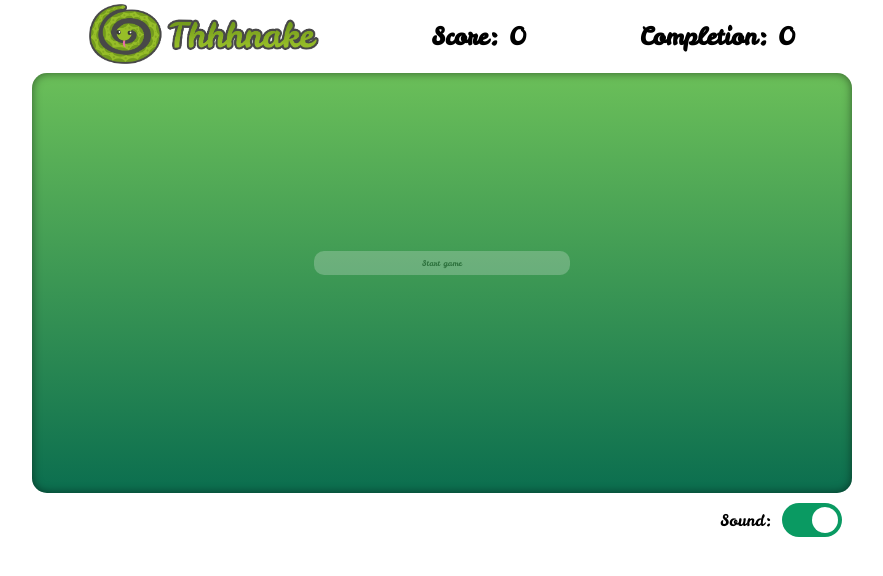
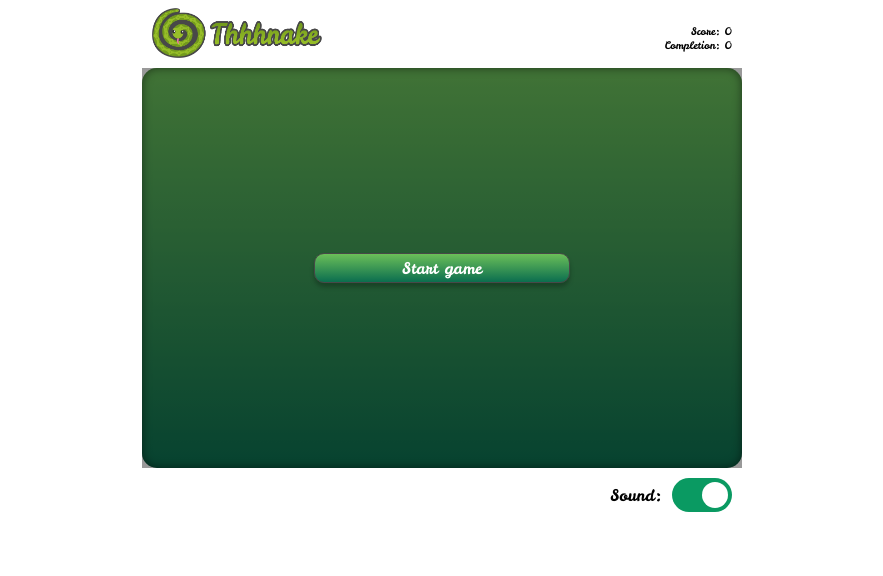
Before and after one commit to Volgodd/snake-project, a plain HTML site: page index.html in a window 1280 px wide. Shown: the whole page, without its empty margins (198-1081 px from the left). Drawn offline with Linux system fonts and the light colour scheme.

Commit message:
figma design - done

```diff
--- a/css/styles.css
+++ b/css/styles.css
@@ -1,9 +1,20 @@
 * {
   font-family: "Leckerli One", sans-serif;
+  font-weight: 400;
 }
 
 body {
-  margin: 0;
+  /* margin: 0; */
+}
+
+.white-text {
+  color: white;
+}
+
+.blur {
+  filter: blur(5px);
+  background: rgba(0, 0, 0, 0.4);
+  box-shadow: inset 0px 0px 10px rgba(0, 0, 0, 0.5);
 }
 
 .game-container {
@@ -17,23 +28,44 @@ body {
 
 .game-container__scoreboard {
   position: relative;
-  display: flex;
+  display: grid;
   flex-direction: row;
-  justify-content: space-around;
+  /* justify-content: space-around; */
   width: calc(var(--cluster-size) * var(--width-clusters));
-  height: 50px;
-  height: fit-content;
-  align-items: center;
+  /* height: fit-content; */
+  height: 60px;
+  /* align-items: center; */
+
+  grid-template-columns: 1fr 1fr;
+  grid-template-rows: 1fr 1fr;
+  /* justify-items: center; */
 }
 
 .game-container__scoreboard > h2 {
-  font: ;
+  font-size: 1.3vh;
+  margin: 0 10px 0 0;
+  justify-self: self-end;
 }
 
+.logo {
+  grid-row: 1/3;
+  justify-self: self-start;
+  margin-left: 10px;
+}
 
 .logo > img {
-  width: 230px;
-  height: 60px;
+  width: 170px;
+  height: 50px;
+}
+
+#score {
+  grid-row: 1/2;
+  align-self: end;
+}
+
+#completion {
+  grid-row: 2/3;
+  align-self: start;
 }
 
 #game-container__playground {
@@ -62,7 +94,7 @@ body {
   left: var(--x-coord);
   top: var(--y-coord);
 
-  background-image: url('../img/snake_ptrn.png');
+  background-image: url("../img/snake_ptrn.png");
   background-size: contain;
 
   /* transition: top 1s ease-in-out, left 1s ease-in-out; */
@@ -99,6 +131,16 @@ body {
 
 .game-container__game-overlays.active {
   display: block;
+  background: rgba(0, 0, 0, 0.4);
+}
+
+.game-container__wrapper {
+  width: calc(var(--cluster-size) * var(--width-clusters));
+  height: calc(var(--cluster-size) * var(--height-clusters));
+  position: absolute;
+  width: 600px;
+  height: 400px;
+  top: 60px;
 }
 
 .game-container__game-overlays,
@@ -108,9 +150,9 @@ body {
   position: absolute;
   display: none;
   width: 100%;
-  /* height: 100%; */
+  height: 100%;
   z-index: 1;
-  top: 2vh;
+  /* top: 2vh; */
   left: 0px;
 }
 
@@ -121,44 +163,29 @@ body {
   flex-direction: column;
   align-self: flex-end;
   height: 100%;
-  top: -10px;
-}
-
-#new-game-button {
-  width: 20vw;
-  height: 3vh;
-  font-size: 1vh;
-  order: 1;
-  outline: none;
-  border-radius: 10px;
-  border: none;
-  /* background-color: rgb(140 239 229 / 32%); */
-  transition-duration: 0.5s;
-  opacity: 0.5;
-  cursor: pointer;
+  background: rgba(0, 0, 0, 0.4);
 }
 
 .game-container__game-over.active,
 .game-container__win.active {
   display: flex;
   position: absolute;
-  justify-content: flex-start;
+  justify-content: center;
   align-items: center;
   flex-direction: column;
 }
 
 .game-container__button {
   width: 20vw;
-  height: 3vh;
-  font-size: 1vh;
-  order: 1;
-  outline: none;
+  height: 3.7vh;
+  font-size: 2vh;
+  order: 3;
+  transition-duration: 0.5s;
+  cursor: pointer;
+  background: linear-gradient(180deg, #6bbf59 0%, #0b6e4f 100%);
+  border: 1px solid #484848;
+  box-shadow: 0px 4px 4px rgba(0, 0, 0, 0.25);
   border-radius: 10px;
-  border: none;
-  /* background-color: rgb(140 239 229 / 32%); */
-  transition-duration: 0.5s;
-  opacity: 0.5;
-  cursor: pointer;
 }
 
 .game-container__button:hover {
@@ -171,7 +198,19 @@ body {
 
 .game-container__game-over-tag,
 .game-container__win-tag {
-  color: rgb(0 0 0);
+  font-size: 2.5vh;
+  margin: 0 0 1vh 0;
+  font-weight: 400;
+}
+
+.game-container__last-score {
+  font-size: 1.8vh;
+}
+
+.game-container__last-score > {
+  font-size: 2.8vh;
+  display: block;
+  text-align: center;
 }
 
 .food_img {
--- a/index.html
+++ b/index.html
@@ -11,7 +11,7 @@
       rel="stylesheet"
     />
     <title>Max`s snake</title>
-    <link rel="icon" href="img/cherry.png" type="image/x-icon">
+    <link rel="icon" href="img/cherry.png" type="image/x-icon" />
     <link rel="stylesheet" href="css/styles.css" />
     <script src="js/snake.js" defer></script>
     <script src="js/engine.js" defer></script>
@@ -27,36 +27,36 @@
         <a href="#" class="logo">
           <img src="img/thnake-logo.png" alt="logo tttthnake" />
         </a>
-
-
         <h2 id="score">Score: <span> 0</span></h2>
         <h2 id="completion">Completion: <span>0</span></h2>
         <!-- <h2 id="high-score">Highscore: <span></span></h2> -->
-
-
       </div>
 
+      <div class="game-container__wrapper">
         <div class="game-container__new-game-overlays">
-        <div id="new-game-button">
-          <button class="game-container__button">Start game</button>
-        </div>
+          <button class="game-container__button white-text">Start game</button>
         </div>
 
         <div class="game-container__game-overlays">
           <div class="game-container__game-over">
-          <button class="game-container__button">
-            Try again, you're doing great!
+            <button class="game-container__button white-text">
+              Play again
             </button>
-          <h1 class="game-container__game-over-tag">Game over</h1>
-          <h2 class="game-container__last-score">Your score: <span></span></h2>
+            <h1 class="game-container__game-over-tag white-text">Game over</h1>
+            <h2 class="game-container__last-score white-text">
+              Game thhhcore: <span></span>
+            </h2>
             <div class="game-container__win">
-            <button class="game-container__button">New game</button>
-            <h1 class="game-container__win-tag">
+              <button class="game-container__button white-text">
+                New game
+              </button>
+              <h1 class="game-container__win-tag white-text">
                 Congratulations! You're win!
               </h1>
-            <h2 class="game-container__last-score--win">
+              <h2 class="game-container__last-score--win white-text">
                 Your score: <span></span>
               </h2>
+            </div>
           </div>
         </div>
       </div>
--- a/js/engine.js
+++ b/js/engine.js
@@ -149,7 +149,7 @@ class Engine {
   start() {
     document.querySelector('.game-container__new-game-overlays').classList.remove('active');
     this.snake.reset();
-    this.playground.renderHighScore(this.playground.SCORE);
+    // this.playground.renderHighScore(this.playground.SCORE);
     document.addEventListener("keydown", (e) => this._handleKeyDown(e));
 
     this.playground.regenerateFoodImage();
@@ -168,6 +168,9 @@ class Engine {
     this.MOVE_TIMER = null;
     document.querySelector('.game-container__game-overlays').classList.add('active');
     document.querySelector('.game-container__game-over').classList.add('active');
+
+    document.querySelector('#game-container__playground').classList.add('blur');
+
     this.TICK_SPEED = this.START_TICK_SPEED;
     audioEngine.stopBackgroundMusic();
     // audioEngine.
@@ -181,12 +184,15 @@ class Engine {
     this.MOVE_TIMER = null;
     document.querySelector('.game-container__game-overlays').classList.add('active');
     document.querySelector('.game-container__win').classList.add('active');
+    document.querySelector('#game-container__playground').classList.add('blur');
     this.TICK_SPEED = this.START_TICK_SPEED;
   }
 
   _reset () {
     this.playground.editScore(false, true);
     this.CURRENT_DIRECTION = this.DIRECTIONS.RIGHT;
+    document.querySelector('#game-container__playground').classList.remove('blur');
+
   }
 
   _setUpButtons() {
--- a/js/playground.js
+++ b/js/playground.js
@@ -1,8 +1,8 @@
 class Playground {
   PLAYGROUND_ID = "game-container__playground";
   CLUSTER_SIZE = 20;
-  WIDTH_CLUSTERS = 41;
-  HEIGHT_CLUSTERS = 21;
+  WIDTH_CLUSTERS = 30;
+  HEIGHT_CLUSTERS = 20;
 
   FOOD_IMG = [];
   IMG_NAMES = ["cherry", "lemon", "orange", "strawberry", "watermelon"];
@@ -394,7 +394,7 @@
   renderHighScore(score) {
     this.HIGH_SCORE = Math.max(score, this.HIGH_SCORE);
     localStorage.setItem(this.LOCAL_STORAGE_NAME, this.HIGH_SCORE);
-    document.querySelector("#high-score > span").innerHTML = this.HIGH_SCORE;
+    // document.querySelector("#high-score > span").innerHTML = this.HIGH_SCORE;
   }
 
   editScore(gameOver, reset, win) {
```
Also changed, not shown: img/thnake-logo-tab.png (added). Lines whose indentation alone changed are shown as unchanged.
